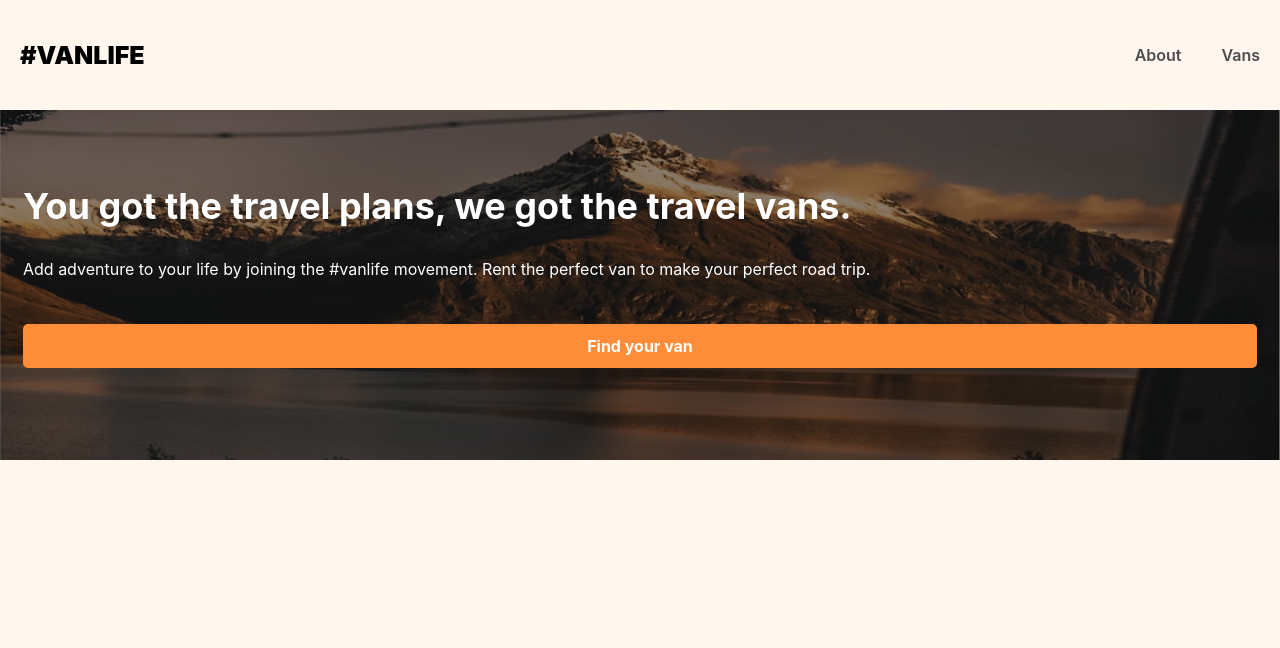
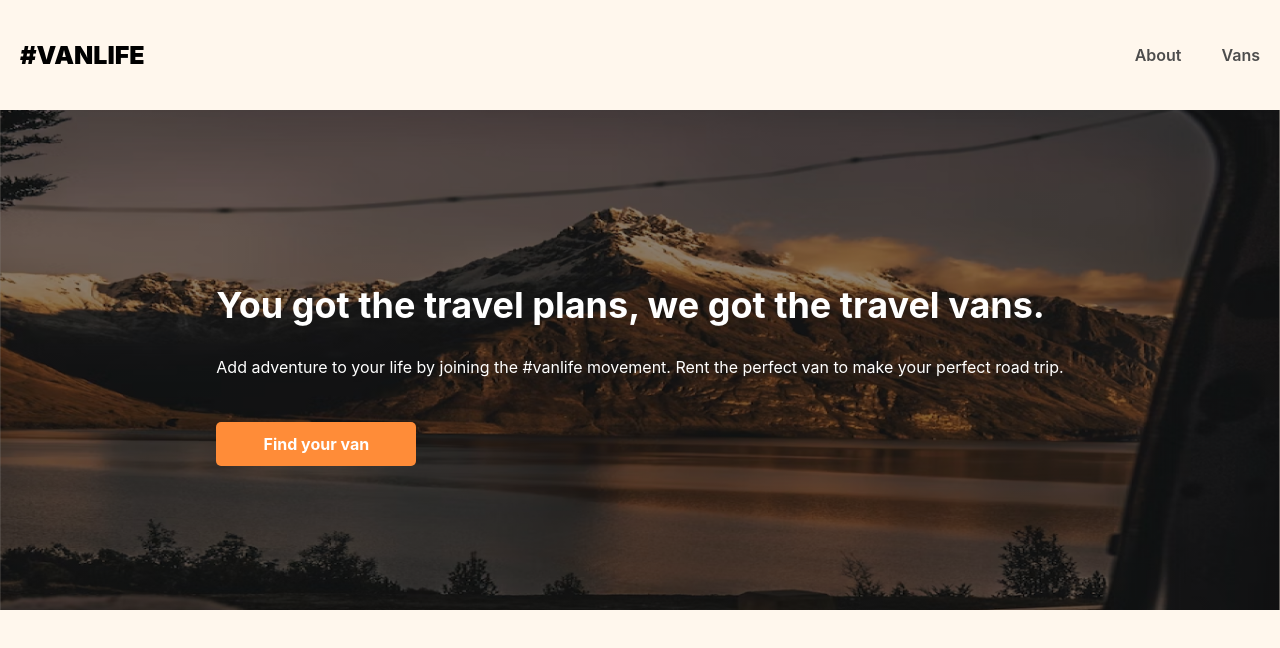
Before and after one commit to Timbaines/van-life-tb, a React (Vite) app: page / in a window 1280 px wide. Shown: the top 648 px of the page. Built offline with nearby package versions, Linux system fonts and the light colour scheme; what miragejs would draw is missing.

Commit message:
Updated container width

```diff
--- a/src/index.css
+++ b/src/index.css
@@ -5,7 +5,7 @@
 html, body {
   margin: 0;
   padding: 0;
-  background-color: #FFF7ED;
+  background: #FFF7ED;
   font-family: "Inter", sans-serif;
 }
 
@@ -19,10 +19,12 @@ body {
 }
 
 header {
+  max-width: 1280px;
   height: 110px;
   display: flex;
   align-items: center;
   padding-block: 10px;
+  margin: 0 auto;
 }
 
 header .site-logo {
@@ -64,14 +66,21 @@ header a:hover {
 
 /*** HOME PAGE ***/
 .home-container {
+  display: flex;
+  align-items: center;
   background: linear-gradient(0deg, rgba(0, 0, 0, 0.46), rgba(0, 0, 0, 0.46)), url("./assets/images/home-hero.png") no-repeat center center;
   -webkit-background-size: cover;
   -moz-background-size: cover;
   -o-background-size: cover;
   background-size: cover;
-  min-height: 350px;
+  min-height: 500px;
   color: white;
   padding: 45px 23px;
+}
+
+.container {
+  max-width: 1080px;
+  margin: 0 auto;
 }
 
 .home-container h1 {
@@ -90,7 +99,7 @@ header a:hover {
   text-decoration: none;
   background-color: #FF8C38;
   border: none;
-  width: 100%;
+  width: 200px;
   margin-top: 27px;
   padding-block: .75rem;
   color: white;
@@ -106,6 +115,11 @@ header a:hover {
 
 
 /*** ABOUT PAGE ***/
+.about-page-container {
+  max-width: 960px;
+  margin: 0 auto;
+}
+
 .about-hero-image {
   max-width: 100%;
 }
@@ -147,6 +161,8 @@ header a:hover {
 
 /*** VAN PAGES ***/
 .van-list-container {
+  max-width: 1080px;
+  margin: 0 auto;
   padding-inline: 23px
 }
 
@@ -154,7 +170,7 @@ header a:hover {
   display: grid;
   grid-template-columns: 1fr 1fr;
   justify-items: center;
-  gap: 34px;
+  gap: 30px;
   margin-top: 57px;
 }
 
--- a/src/pages/Home.jsx
+++ b/src/pages/Home.jsx
@@ -3,11 +3,13 @@ import { Link } from 'react-router-dom';
 export default function Home() {
     return (
         <section className="home-container">
+            <div className="container">
                 <h1>You got the travel plans, we got the travel vans.</h1>
                 <p>Add adventure to your life by joining the #vanlife movement. Rent the perfect van to make your
                     perfect
                     road trip.</p>
                 <Link to="/vans">Find your van</Link>
+            </div>
         </section>
     )
 }
```
